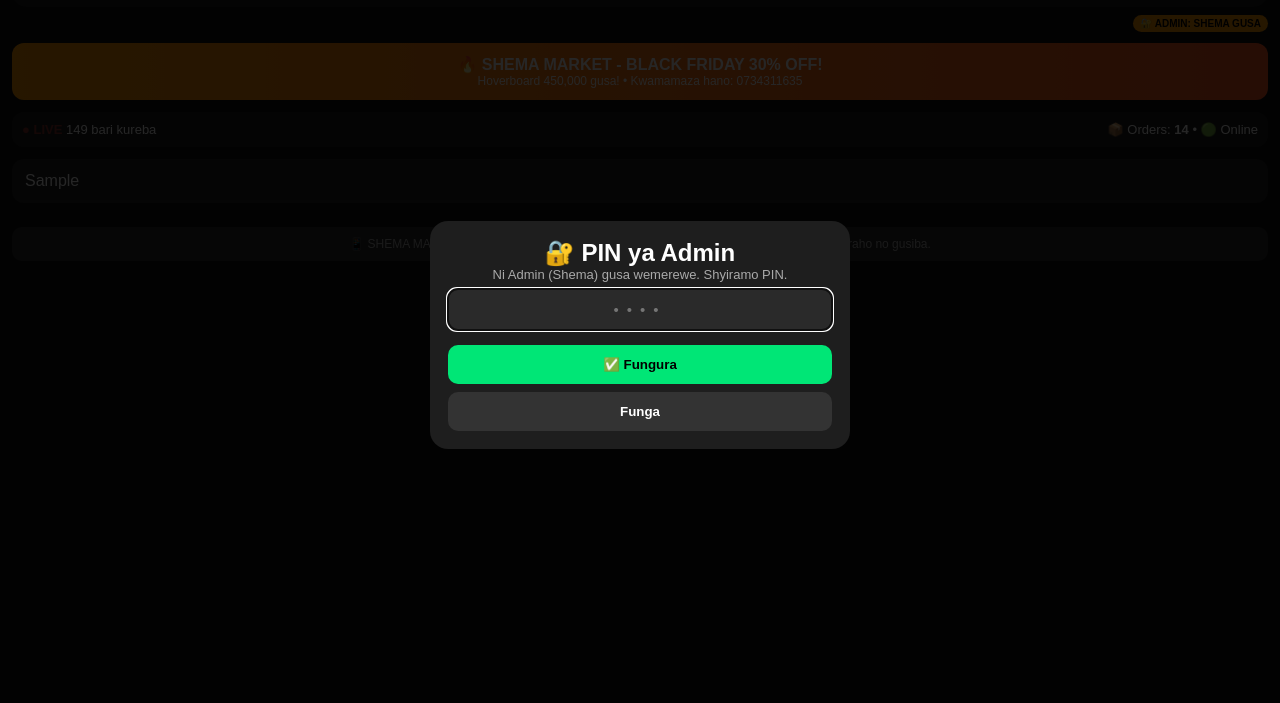
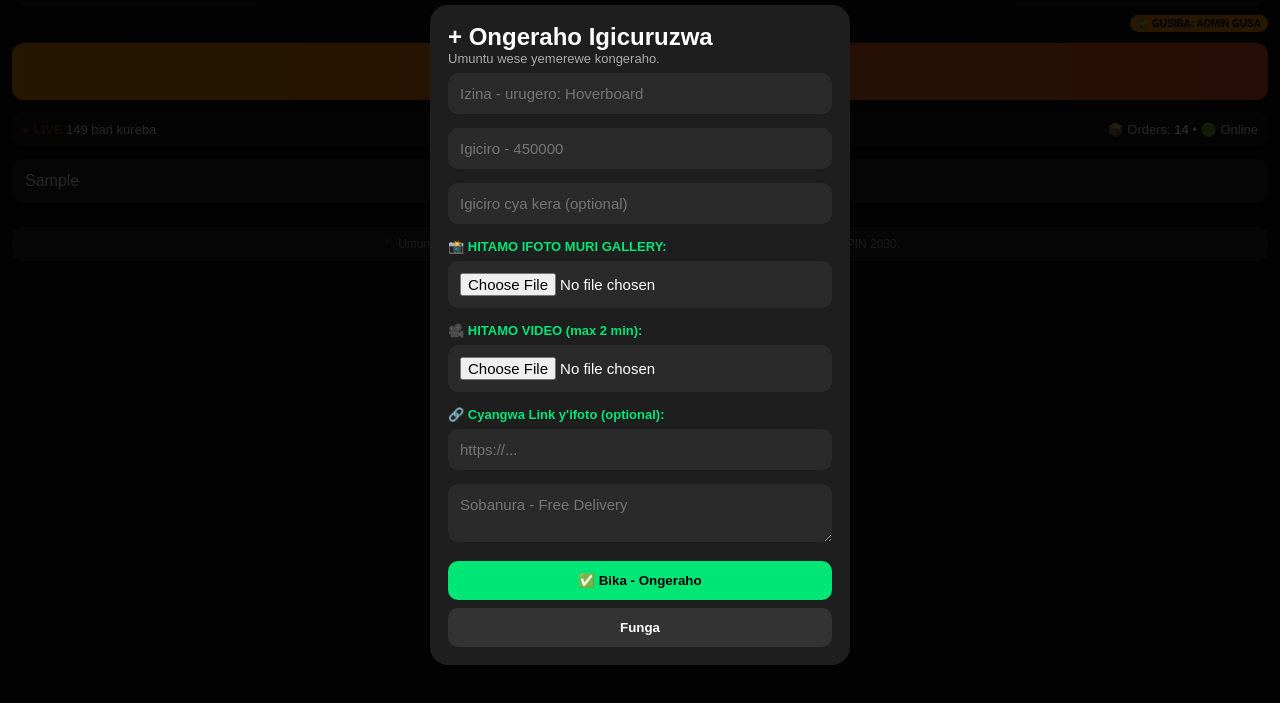
Before and after one commit to shemamichel31-design/Kigali-Market, a plain HTML site: page index.html in a window 1280 px wide. Both pictures are taken after typing "Sample" into the empty fields and a click on the button "+ Ongeraho". Shown: the part 65-768 px from the top of the page. Drawn offline with Linux system fonts and the light colour scheme.

Commit message:
Update index.html

```diff
--- a/index.html
+++ b/index.html
@@ -53,26 +53,27 @@ header{display:flex;justify-content:space-between;align-items:center;background:
 <body>
 <header>
 <div class="logo"><div class="logo-icon">🛒</div><div><b>SHEMA<span> MARKET</span></b><br><small>GURA LIVE • SHEMA</small></div></div>
-<div><button class="btn" onclick="askPIN('add')">+ Ongeraho</button> <button class="cartbtn" onclick="openCart()">🛒 (<span id="count">0</span>)</button></div>
+<div><button class="btn" onclick="openAdd()">+ Ongeraho</button> <button class="cartbtn" onclick="openCart()">🛒 (<span id="count">0</span>)</button></div>
 </header>
-<div style="text-align:right;margin-top:6px"><span class="admin-badge">🔐 ADMIN: SHEMA GUSA</span></div>
+<div style="text-align:right;margin-top:6px"><span class="admin-badge">🔐 GUSIBA: ADMIN GUSA</span></div>
 <div id="offlineBar" class="offline-bar">📵 OFFLINE - Nta internet! Ariko site irakora, ibicuruzwa byose birahari.</div>
 <div id="onlineBar" class="online-bar">✅ ONLINE - Internet yaragarutse!</div>
 <div class="ads">🔥 SHEMA MARKET - BLACK FRIDAY 30% OFF!<small>Hoverboard 450,000 gusa! • Kwamamaza hano: 0734311635</small></div>
 <div class="livebar"><span><span class="live-dot">● LIVE</span> <span id="viewers">128</span> bari kureba</span><span>📦 Orders: <b>14</b> • <span id="netStatus">🟢 Online</span></span></div>
 <input class="search" id="search" placeholder="🔍 Shaka muri Shema Market..." oninput="render()">
 <div class="grid" id="grid"></div>
-<div class="offline-note">📱 SHEMA MARKET ikora n'iyo internet igiye! 🔐 Gusa Admin (Shema) niwe ushobora kongeraho no gusiba.</div>
+<div class="offline-note">📱 Umuntu wese ashobora kongeraho igicuruzwa. 🔐 Gusiba ni Admin (Shema) gusa - PIN 2030.</div>
 <div class="modal" id="pinModal"><div class="box">
-<h2 style="text-align:center">🔐 PIN ya Admin</h2>
-<p style="text-align:center;color:#aaa;font-size:13px">Ni Admin (Shema) gusa wemerewe. Shyiramo PIN.</p>
+<h2 style="text-align:center">🔐 PIN ya Admin - Gusiba</h2>
+<p style="text-align:center;color:#aaa;font-size:13px">Gusiba ni Admin (Shema) gusa. Shyiramo PIN.</p>
 <input id="pinInput" class="pin-input" type="password" inputmode="numeric" maxlength="6" placeholder="••••">
-<button class="save" onclick="checkPIN()">✅ Fungura</button>
+<button class="save" onclick="checkPIN()">✅ Fungura - Siba</button>
 <button class="close" onclick="closeAll()">Funga</button>
 <p id="pinError" style="color:#ff3b30;text-align:center;font-size:13px;display:none">❌ PIN siyo! Gerageza nanone.</p>
 </div></div>
 <div class="modal" id="addModal"><div class="box">
-<h2>+ Ongeraho - Admin Shema</h2>
+<h2>+ Ongeraho Igicuruzwa</h2>
+<p style="color:#aaa;font-size:13px">Umuntu wese yemerewe kongeraho.</p>
 <input id="pName" placeholder="Izina - urugero: Hoverboard">
 <input id="pPrice" type="number" placeholder="Igiciro - 450000">
 <input id="pOld" type="number" placeholder="Igiciro cya kera (optional)">
@@ -105,7 +106,7 @@ let products=[
 {name:"Inkweto Nziza - Nike Style",price:25000,old:35000,img:"https://images.unsplash.com/photo-1542291026-7eec264c27ff?w=600&q=80",video:"",desc:"Inkweto nziza, zikomeye. Shema Market."},
 {name:"Isaha Nziza",price:30000,old:45000,img:"https://images.unsplash.com/photo-1523275335684-37898b6baf30?w=600&q=80",video:"",desc:"Isaha igezweho. Shema Market."}
 ];
-let cart=[]; let tempImg="", tempVideo="", pendingAction="", pendingDeleteIdx=-1;
+let cart=[]; let tempImg="", tempVideo="", pendingDeleteIdx=-1;
 try{let s=localStorage.getItem('shema_products'); if(s) products=JSON.parse(s); let c=localStorage.getItem('shema_cart'); if(c) cart=JSON.parse(c);}catch(e){}
 function save(){try{localStorage.setItem('shema_products',JSON.stringify(products));localStorage.setItem('shema_cart',JSON.stringify(cart));}catch(e){alert('Ifoto/Video nini cyane!');}}
 function fmt(n){return n.toLocaleString('en-US')+" RWF"}
@@ -113,15 +114,16 @@ function previewImg(input){let f=input.files[0]; if(!f) return; let r=new FileRe
 function previewVideo(input){let f=input.files[0]; if(!f) return; let v=document.createElement('video'); v.preload='metadata'; v.onloadedmetadata=()=>{window.URL.revokeObjectURL(v.src); if(v.duration>125){alert('Video irengeje 2 min!'); input.value=''; return;} let r=new FileReader(); r.onload=e=>{tempVideo=e.target.result; let pv=document.getElementById('videoPreview'); pv.src=tempVideo; pv.style.display='block';}; r.readAsDataURL(f);}; v.src=URL.createObjectURL(f);}
 function updateNet(){let online=navigator.onLine; document.getElementById('offlineBar').classList.toggle('show',!online); document.getElementById('netStatus').innerText=online?'🟢 Online':'🔴 Offline'; document.getElementById('offlineCartMsg').style.display=online?'none':'block'; if(online){let ob=document.getElementById('onlineBar'); ob.classList.add('show'); setTimeout(()=>ob.classList.remove('show'),3000);}}
 window.addEventListener('online',updateNet); window.addEventListener('offline',updateNet);
-function askPIN(action, idx){pendingAction=action; pendingDeleteIdx=idx; document.getElementById('pinInput').value=''; document.getElementById('pinError').style.display='none'; document.getElementById('pinModal').classList.add('open'); setTimeout(()=>document.getElementById('pinInput').focus(),100);}
-function checkPIN(){let pin=document.getElementById('pinInput').value; if(pin===ADMIN_PIN){document.getElementById('pinModal').classList.remove('open'); if(pendingAction==='add'){document.getElementById('addModal').classList.add('open');} else if(pendingAction==='delete'){if(confirm('Usibe burundu?')){products.splice(pendingDeleteIdx,1); save(); render();}}} else {document.getElementById('pinError').style.display='block'; document.getElementById('pinInput').value='';}}
-function render(){let q=(document.getElementById('search').value||'').toLowerCase(); let g=document.getElementById('grid'); g.innerHTML=''; products.forEach((p,i)=>{if(q && !p.name.toLowerCase().includes(q)) return; let media=p.video?`<video src="${p.video}" controls playsinline poster="${p.img}"></video>`:`<img src="${p.img}" onerror="this.src='https://images.unsplash.com/photo-1523275335684-37898b6baf30?w=600&q=80'">`; let d=document.createElement('div'); d.className='card'; d.innerHTML=media+`<div class="info"><h3>${p.name}</h3><div><span class="price">${fmt(p.price)}</span> ${p.old?`<span class="old">${fmt(p.old)}</span>`:''}</div><p class="desc">${p.desc||''}</p><button class="add" onclick="addCart(${i})">+ Add to Cart</button><a class="wa" href="https://wa.me/${WA}?text=${encodeURIComponent('Nshaka '+p.name+' muri Shema Market - '+fmt(p.price))}" target="_blank">Buy via WhatsApp</a><button class="del" onclick="askPIN('delete',${i})">🗑️ Siba (Admin gusa)</button></div>`; g.appendChild(d);}); document.getElementById('count').innerText=cart.reduce((s,c)=>s+c.qty,0);}
+function openAdd(){document.getElementById('addModal').classList.add('open');}
+function askPINDelete(idx){pendingDeleteIdx=idx; document.getElementById('pinInput').value=''; document.getElementById('pinError').style.display='none'; document.getElementById('pinModal').classList.add('open'); setTimeout(()=>document.getElementById('pinInput').focus(),100);}
+function checkPIN(){let pin=document.getElementById('pinInput').value; if(pin===ADMIN_PIN){document.getElementById('pinModal').classList.remove('open'); if(confirm('Usibe burundu?')){products.splice(pendingDeleteIdx,1); save(); render();}} else {document.getElementById('pinError').style.display='block'; document.getElementById('pinInput').value='';}}
+function render(){let q=(document.getElementById('search').value||'').toLowerCase(); let g=document.getElementById('grid'); g.innerHTML=''; products.forEach((p,i)=>{if(q && !p.name.toLowerCase().includes(q)) return; let media=p.video?`<video src="${p.video}" controls playsinline poster="${p.img}"></video>`:`<img src="${p.img}" onerror="this.src='https://images.unsplash.com/photo-1523275335684-37898b6baf30?w=600&q=80'">`; let d=document.createElement('div'); d.className='card'; d.innerHTML=media+`<div class="info"><h3>${p.name}</h3><div><span class="price">${fmt(p.price)}</span> ${p.old?`<span class="old">${fmt(p.old)}</span>`:''}</div><p class="desc">${p.desc||''}</p><button class="add" onclick="addCart(${i})">+ Add to Cart</button><a class="wa" href="https://wa.me/${WA}?text=${encodeURIComponent('Nshaka '+p.name+' muri Shema Market - '+fmt(p.price))}" target="_blank">Buy via WhatsApp</a><button class="del" onclick="askPINDelete(${i})">🗑️ Siba (Admin gusa)</button></div>`; g.appendChild(d);}); document.getElementById('count').innerText=cart.reduce((s,c)=>s+c.qty,0);}
 function addCart(i){let f=cart.find(c=>c.idx===i); if(f) f.qty++; else cart.push({idx:i,qty:1}); save(); render(); alert('✅ Ongerewe muri Shema Market!'); openCart();}
 function openCart(){let list=document.getElementById('cartList'); let total=0; if(!cart.length){list.innerHTML='<p style="color:#aaa;text-align:center;padding:20px">Cart irimo ubusa.</p>'; document.getElementById('cartTotal').innerText=''; document.getElementById('checkoutBtn').style.display='none';} else{let html=''; let msg='Nshaka gutumiza muri SHEMA MARKET:\n'; cart.forEach((c,ci)=>{let p=products[c.idx]; if(!p) return; let sub=p.price*c.qty; total+=sub; msg+=`- ${p.name} x${c.qty} = ${fmt(sub)}\n`; html+=`<div class="cart-item"><img src="${p.img}"><div style="flex:1"><b>${p.name}</b><br>${fmt(p.price)}<div class="qty"><button onclick="changeQty(${ci},-1)">-</button> ${c.qty} <button onclick="changeQty(${ci},1)">+</button></div></div><b>${fmt(sub)}</b></div>`;}); list.innerHTML=html; document.getElementById('cartTotal').innerText='TOTAL: '+fmt(total); let b=document.getElementById('checkoutBtn'); b.style.display='block'; if(!navigator.onLine){b.style.opacity='0.5'; b.innerText='📵 Uri Offline - Tegereza internet';} else {b.style.opacity='1'; b.innerText='✅ Ohereza Order Yose kuri WhatsApp';} b.href='https://wa.me/'+WA+'?text='+encodeURIComponent(msg+'\nTotal: '+fmt(total));} document.getElementById('cartModal').classList.add('open'); updateNet();}
 function changeQty(ci,d){cart[ci].qty+=d; if(cart[ci].qty<=0) cart.splice(ci,1); save(); render(); openCart();}
 function clearCart(){cart=[]; save(); render(); openCart();}
 function closeAll(){document.querySelectorAll('.modal').forEach(m=>m.classList.remove('open'));}
-function saveProduct(){let n=document.getElementById('pName').value.trim(); let pr=parseInt(document.getElementById('pPrice').value); if(!n||!pr){alert('Shyiramo izina n\'igiciro!'); return;} let img=tempImg||document.getElementById('pImg').value.trim()||'https://images.unsplash.com/photo-1523275335684-37898b6baf30?w=600&q=80'; products.unshift({name:n,price:pr,old:parseInt(document.getElementById('pOld').value)||0,img:img,video:tempVideo||"",desc:document.getElementById('pDesc').value||'Free Delivery - Shema Market'}); save(); render(); closeAll(); alert('✅ Cyongeweho! Admin Shema gusa.'); tempImg=""; tempVideo=""; document.getElementById('pName').value='';document.getElementById('pPrice').value='';document.getElementById('pOld').value='';document.getElementById('pImg').value='';document.getElementById('pDesc').value='';document.getElementById('pImgFile').value='';document.getElementById('pVideoFile').value='';document.getElementById('imgPreview').style.display='none';document.getElementById('videoPreview').style.display='none';}
+function saveProduct(){let n=document.getElementById('pName').value.trim(); let pr=parseInt(document.getElementById('pPrice').value); if(!n||!pr){alert('Shyiramo izina n\'igiciro!'); return;} let img=tempImg||document.getElementById('pImg').value.trim()||'https://images.unsplash.com/photo-1523275335684-37898b6baf30?w=600&q=80'; products.unshift({name:n,price:pr,old:parseInt(document.getElementById('pOld').value)||0,img:img,video:tempVideo||"",desc:document.getElementById('pDesc').value||'Free Delivery - Shema Market'}); save(); render(); closeAll(); alert('✅ Cyongeweho!'); tempImg=""; tempVideo=""; document.getElementById('pName').value='';document.getElementById('pPrice').value='';document.getElementById('pOld').value='';document.getElementById('pImg').value='';document.getElementById('pDesc').value='';document.getElementById('pImgFile').value='';document.getElementById('pVideoFile').value='';document.getElementById('imgPreview').style.display='none';document.getElementById('videoPreview').style.display='none';}
 setInterval(()=>{document.getElementById('viewers').innerText=120+Math.floor(Math.random()*40);},3000);
 updateNet(); render();
 </script>
```
